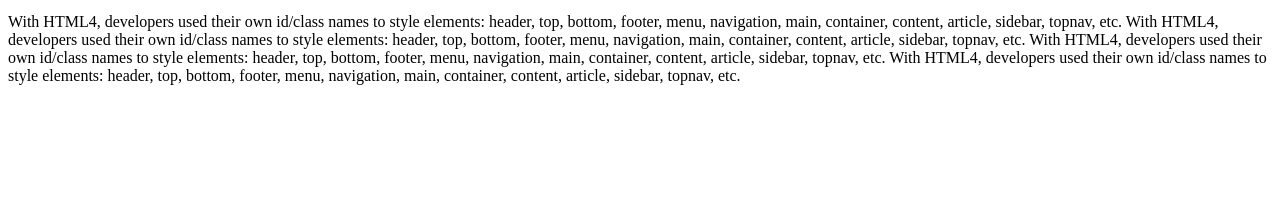
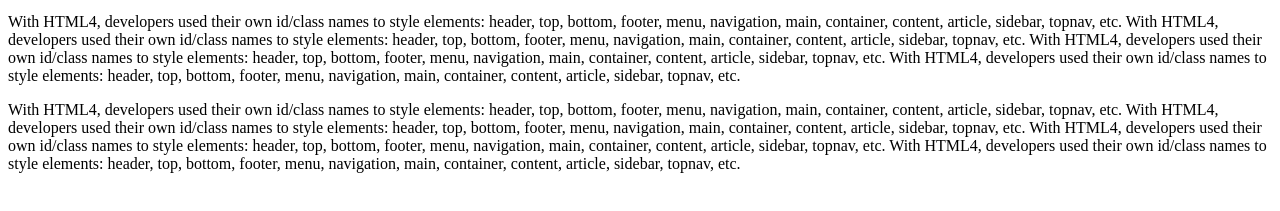
Before and after one commit to hun10/hun10.github.io, a plain HTML site: page dat.html in a window 1280 px wide. Shown: the part 155-366 px from the top of the page. Drawn offline with Linux system fonts and the light colour scheme.

Commit message:
Update dat.html

```diff
--- a/dat.html
+++ b/dat.html
@@ -28,6 +28,16 @@
                 With HTML4, developers used their own id/class names to style elements:
                 header, top, bottom, footer, menu, navigation, main, container, content, article, sidebar, topnav, etc.
             </p>
+            <p>
+                With HTML4, developers used their own id/class names to style elements:
+                header, top, bottom, footer, menu, navigation, main, container, content, article, sidebar, topnav, etc.
+                With HTML4, developers used their own id/class names to style elements:
+                header, top, bottom, footer, menu, navigation, main, container, content, article, sidebar, topnav, etc.
+                With HTML4, developers used their own id/class names to style elements:
+                header, top, bottom, footer, menu, navigation, main, container, content, article, sidebar, topnav, etc.
+                With HTML4, developers used their own id/class names to style elements:
+                header, top, bottom, footer, menu, navigation, main, container, content, article, sidebar, topnav, etc.
+            </p>
         </section>
     </body>
 </html>
```
